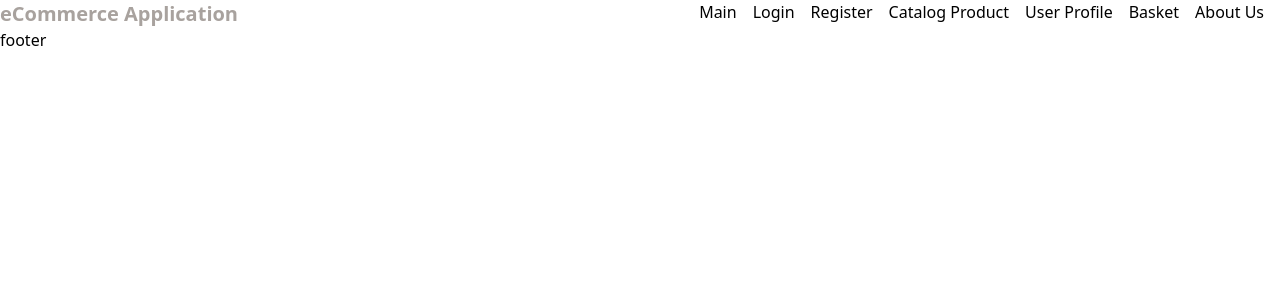
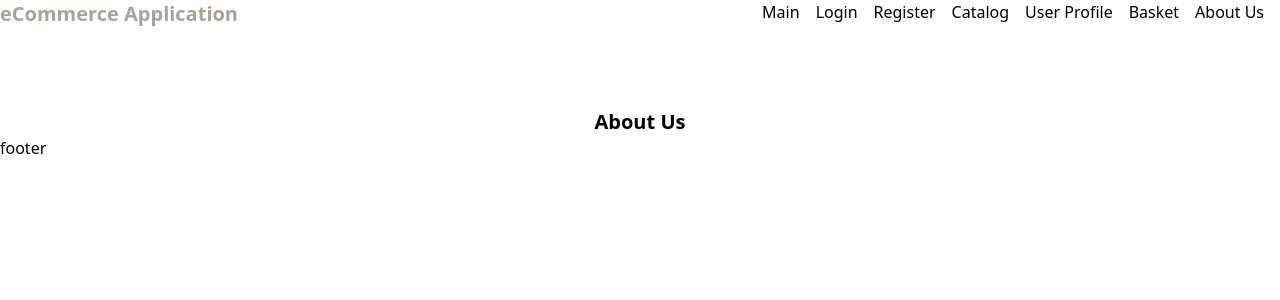
Before and after one commit to SoloSoft2000/eCommerce-Application, a React app: page /about in a window 1280 px wide. Shown: the top 300 px of the page. Built offline with nearby package versions, Linux system fonts and the light colour scheme.

Commit message:
added links redirecting to the corresponding pages

```diff
--- a/src/App.tsx
+++ b/src/App.tsx
@@ -5,17 +5,23 @@ import Footer from './components/Footer';
 import Main from './components/Main';
 import LoginPage from './pages/auth/LoginPage';
 import RegisterPage from './pages/auth/RegisterPage';
-// import Navigation from './components/Navigation';
+import CatalogPage from './pages/CatalogPage';
+import UserProfilePage from './pages/UserProfilePage';
+import BasketPage from './pages/BasketPage';
+import AboutUsPage from './pages/AboutUsPage';
 
 function App(): React.JSX.Element {
   return (
     <>
-      {/* <Navigation /> */}
       <Header />
       <Routes>
         <Route path="/" element={<Main />} />
         <Route path="/login" element={<LoginPage />} />
         <Route path="/register" element={<RegisterPage />} />
+        <Route path="/catalog" element={<CatalogPage />} />
+        <Route path="/profile" element={<UserProfilePage />} />
+        <Route path="/basket" element={<BasketPage />} />
+        <Route path="/about" element={<AboutUsPage />} />
       </Routes>
       <Footer />
     </>
--- a/src/components/Main.tsx
+++ b/src/components/Main.tsx
@@ -1,7 +1,9 @@
 import React from 'react';
 
 function Main(): React.JSX.Element {
-  return <main>{<div>main</div>}</main>;
+  return <div className='container mx-auto'>
+    {<h3 className='text-xl font-bold pt-20 text-center'>Main</h3>}
+    </div>;;
 }
 
 export default Main;
--- a/src/components/Navigation.tsx
+++ b/src/components/Navigation.tsx
@@ -7,10 +7,10 @@ function Navigation(): React.JSX.Element {
       <Link className="pr-4" to="/">Main</Link>
       <Link className="pr-4" to="/login">Login</Link>
       <Link className="pr-4" to="/register">Register</Link>
-      <Link className="pr-4" to="/register">Catalog Product</Link>
-      <Link className="pr-4" to="/register">User Profile</Link>
-      <Link className="pr-4" to="/register">Basket</Link>
-      <Link className="pr-4" to="/register">About Us</Link>
+      <Link className="pr-4" to="/catalog">Catalog</Link>
+      <Link className="pr-4" to="/profile">User Profile</Link>
+      <Link className="pr-4" to="/basket">Basket</Link>
+      <Link className="pr-4" to="/about">About Us</Link>
     </nav>
   );
 }
--- /dev/null
+++ b/src/pages/AboutUsPage.tsx
@@ -0,0 +1,9 @@
+import React from 'react';
+
+function AboutUsPage(): React.JSX.Element {
+  return <div className='container mx-auto'>
+    {<h3 className='text-xl font-bold pt-20 text-center'>About Us</h3>}
+    </div>;
+}
+
+export default AboutUsPage;
--- /dev/null
+++ b/src/pages/BasketPage.tsx
@@ -0,0 +1,9 @@
+import React from 'react';
+
+function BasketPage(): React.JSX.Element {
+  return <div className='container mx-auto'>
+    {<h3 className='text-xl font-bold pt-20 text-center'>Basket</h3>}
+    </div>;
+}
+
+export default BasketPage;
--- /dev/null
+++ b/src/pages/CatalogPage.tsx
@@ -0,0 +1,9 @@
+import React from 'react';
+
+function CatalogPage(): React.JSX.Element {
+  return <div className='container mx-auto'>
+    {<h3 className='text-xl font-bold pt-20 text-center'>Catalog</h3>}
+    </div>;
+}
+
+export default CatalogPage;
--- a/src/pages/HomePage.tsx
+++ b/src/pages/HomePage.tsx
@@ -1,7 +1,9 @@
 import React from 'react';
 
 function HomePage(): React.JSX.Element {
-  return <div>{<h3>HOME</h3>}</div>;
+  return <div className='container mx-auto'>
+    {<h3 className='text-xl font-bold pt-20 text-center'>Home</h3>}
+    </div>;
 }
 
 export default HomePage;
--- /dev/null
+++ b/src/pages/UserProfilePage.tsx
@@ -0,0 +1,9 @@
+import React from 'react';
+
+function UserProfilePage(): React.JSX.Element {
+  return <div className='container mx-auto'>
+    {<h3 className='text-xl font-bold pt-20 text-center'>User Profile</h3>}
+    </div>;
+}
+
+export default UserProfilePage;
```
